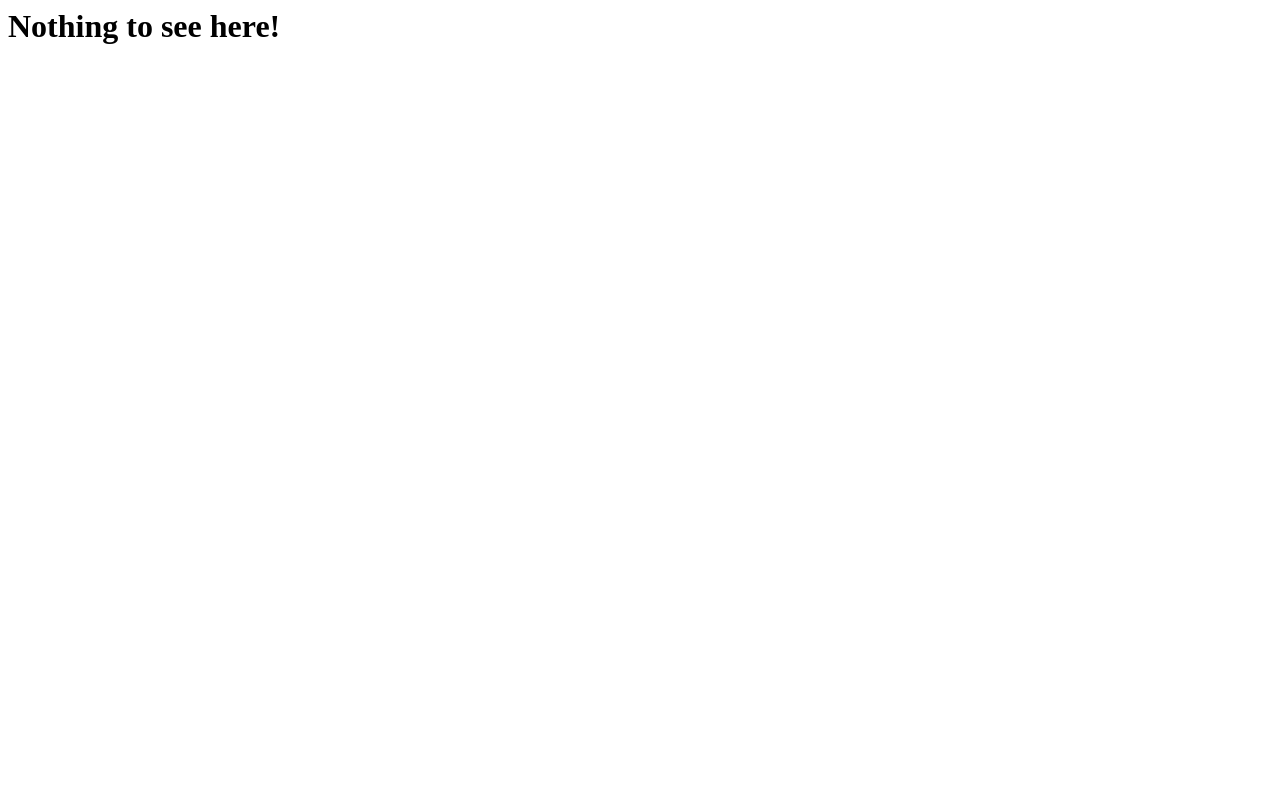
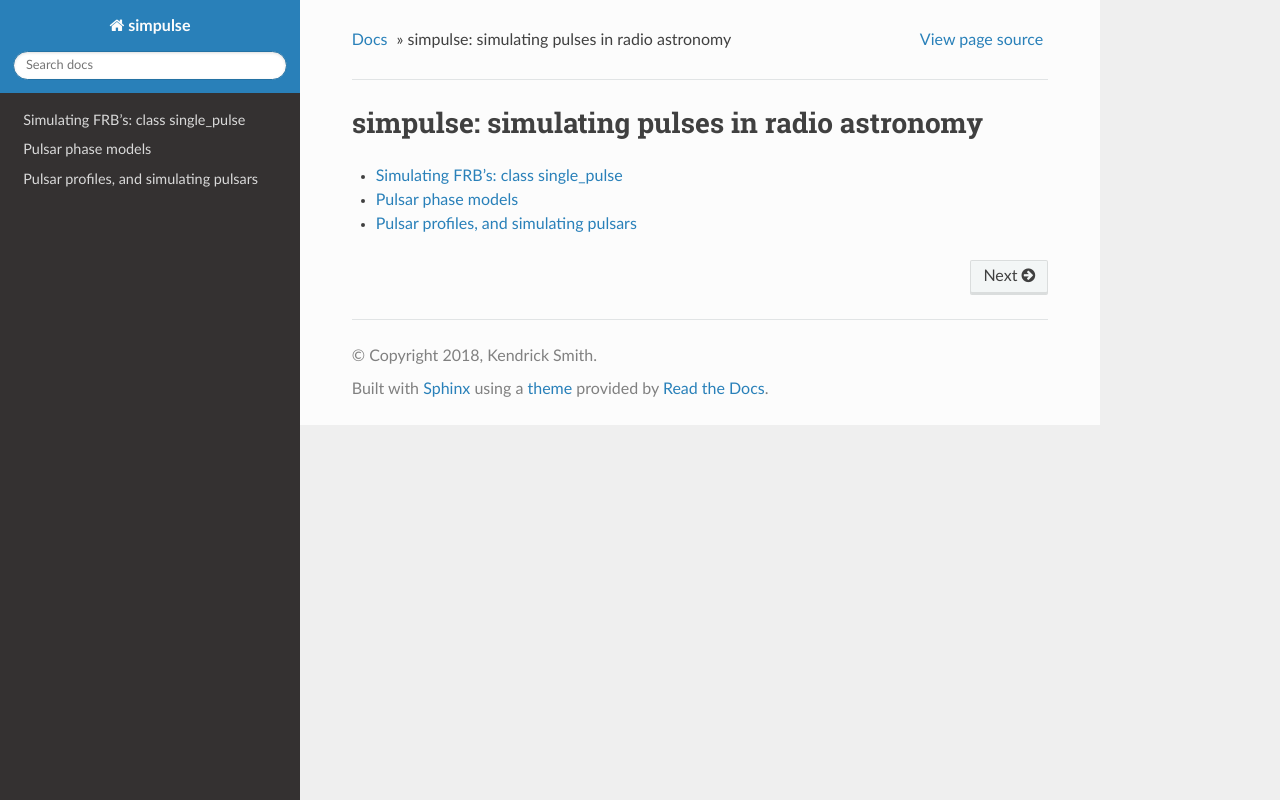
Before and after one commit to kmsmith137/simpulse_docs, a plain HTML site: page docs/index.html in a window 1280 px wide. Drawn offline with nearby package versions, Linux system fonts and the light colour scheme; some packages are replaced by stand-ins of ours.

Commit message:
restore docs/index.html

```diff
--- a/docs/index.html
+++ b/docs/index.html
@@ -1,6 +1,223 @@
-<html>
-<head><title>Nothing to see here</title></head>
-<body>
-<h1>Nothing to see here!</h1>
+
+
+<!DOCTYPE html>
+<!--[if IE 8]><html class="no-js lt-ie9" lang="en" > <![endif]-->
+<!--[if gt IE 8]><!--> <html class="no-js" lang="en" > <!--<![endif]-->
+<head>
+  <meta charset="utf-8">
+
+  <meta name="viewport" content="width=device-width, initial-scale=1.0">
+
+  <title>simpulse: simulating pulses in radio astronomy &mdash; simpulse  documentation</title>
+
+
+
+
+
+
+
+
+
+
+
+
+
+
+
+  <link rel="stylesheet" href="_static/css/theme.css" type="text/css" />
+  <link rel="stylesheet" href="_static/pygments.css" type="text/css" />
+    <link rel="index" title="Index" href="genindex.html" />
+    <link rel="search" title="Search" href="search.html" />
+    <link rel="next" title="Simulating FRB’s: class single_pulse" href="single_pulse.html" />
+
+
+  <script src="_static/js/modernizr.min.js"></script>
+
+</head>
+
+<body class="wy-body-for-nav">
+
+
+  <div class="wy-grid-for-nav">
+
+
+    <nav data-toggle="wy-nav-shift" class="wy-nav-side">
+      <div class="wy-side-scroll">
+        <div class="wy-side-nav-search">
+
+
+
+            <a href="#" class="icon icon-home"> simpulse
+
+
+
+          </a>
+
+
+
+
+
+
+
+<div role="search">
+  <form id="rtd-search-form" class="wy-form" action="search.html" method="get">
+    <input type="text" name="q" placeholder="Search docs" />
+    <input type="hidden" name="check_keywords" value="yes" />
+    <input type="hidden" name="area" value="default" />
+  </form>
+</div>
+
+
+        </div>
+
+        <div class="wy-menu wy-menu-vertical" data-spy="affix" role="navigation" aria-label="main navigation">
+
+
+
+
+
+
+              <ul>
+<li class="toctree-l1"><a class="reference internal" href="single_pulse.html">Simulating FRB’s: class single_pulse</a></li>
+<li class="toctree-l1"><a class="reference internal" href="phase_models.html">Pulsar phase models</a></li>
+<li class="toctree-l1"><a class="reference internal" href="pulsar_profiles.html">Pulsar profiles, and simulating pulsars</a></li>
+</ul>
+
+
+
+        </div>
+      </div>
+    </nav>
+
+    <section data-toggle="wy-nav-shift" class="wy-nav-content-wrap">
+
+
+      <nav class="wy-nav-top" aria-label="top navigation">
+
+          <i data-toggle="wy-nav-top" class="fa fa-bars"></i>
+          <a href="#">simpulse</a>
+
+      </nav>
+
+
+      <div class="wy-nav-content">
+
+        <div class="rst-content">
+
+
+
+
+
+
+
+
+
+
+
+
+
+
+
+
+
+<div role="navigation" aria-label="breadcrumbs navigation">
+
+  <ul class="wy-breadcrumbs">
+
+      <li><a href="#">Docs</a> &raquo;</li>
+
+      <li>simpulse: simulating pulses in radio astronomy</li>
+
+
+      <li class="wy-breadcrumbs-aside">
+
+
+            <a href="_sources/index.rst.txt" rel="nofollow"> View page source</a>
+
+
+      </li>
+
+  </ul>
+
+
+  <hr/>
+</div>
+          <div role="main" class="document" itemscope="itemscope" itemtype="http://schema.org/Article">
+           <div itemprop="articleBody">
+
+  <div class="section" id="simpulse-simulating-pulses-in-radio-astronomy">
+<h1>simpulse: simulating pulses in radio astronomy<a class="headerlink" href="#simpulse-simulating-pulses-in-radio-astronomy" title="Permalink to this headline">¶</a></h1>
+<div class="toctree-wrapper compound">
+<ul>
+<li class="toctree-l1"><a class="reference internal" href="single_pulse.html">Simulating FRB’s: class single_pulse</a></li>
+<li class="toctree-l1"><a class="reference internal" href="phase_models.html">Pulsar phase models</a></li>
+<li class="toctree-l1"><a class="reference internal" href="pulsar_profiles.html">Pulsar profiles, and simulating pulsars</a></li>
+</ul>
+</div>
+</div>
+
+
+           </div>
+
+          </div>
+          <footer>
+
+    <div class="rst-footer-buttons" role="navigation" aria-label="footer navigation">
+
+        <a href="single_pulse.html" class="btn btn-neutral float-right" title="Simulating FRB’s: class single_pulse" accesskey="n" rel="next">Next <span class="fa fa-arrow-circle-right"></span></a>
+
+
+    </div>
+
+
+  <hr/>
+
+  <div role="contentinfo">
+    <p>
+        &copy; Copyright 2018, Kendrick Smith.
+
+    </p>
+  </div>
+  Built with <a href="http://sphinx-doc.org/">Sphinx</a> using a <a href="https://github.com/rtfd/sphinx_rtd_theme">theme</a> provided by <a href="https://readthedocs.org">Read the Docs</a>.
+
+</footer>
+
+        </div>
+      </div>
+
+    </section>
+
+  </div>
+
+
+
+
+
+    <script type="text/javascript">
+        var DOCUMENTATION_OPTIONS = {
+            URL_ROOT:'./',
+            VERSION:'',
+            LANGUAGE:'None',
+            COLLAPSE_INDEX:false,
+            FILE_SUFFIX:'.html',
+            HAS_SOURCE:  true,
+            SOURCELINK_SUFFIX: '.txt'
+        };
+    </script>
+      <script type="text/javascript" src="_static/jquery.js"></script>
+      <script type="text/javascript" src="_static/underscore.js"></script>
+      <script type="text/javascript" src="_static/doctools.js"></script>
+      <script type="text/javascript" src="https://cdnjs.cloudflare.com/ajax/libs/mathjax/2.7.1/MathJax.js?config=TeX-AMS-MML_HTMLorMML"></script>
+
+
+
+  <script type="text/javascript" src="_static/js/theme.js"></script>
+
+  <script type="text/javascript">
+      jQuery(function () {
+          SphinxRtdTheme.Navigation.enable(true);
+      });
+  </script>
+
 </body>
 </html>
```
